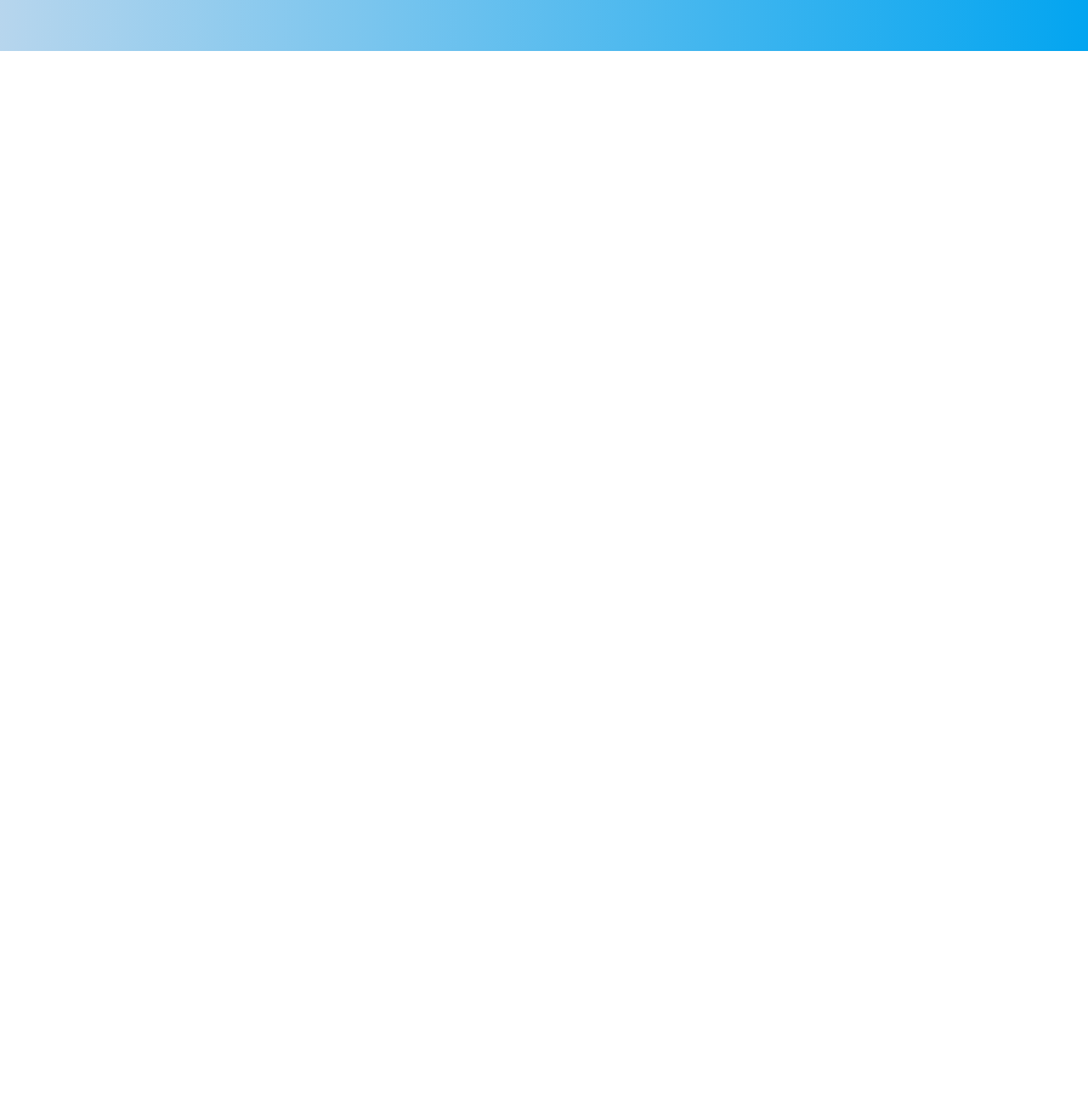
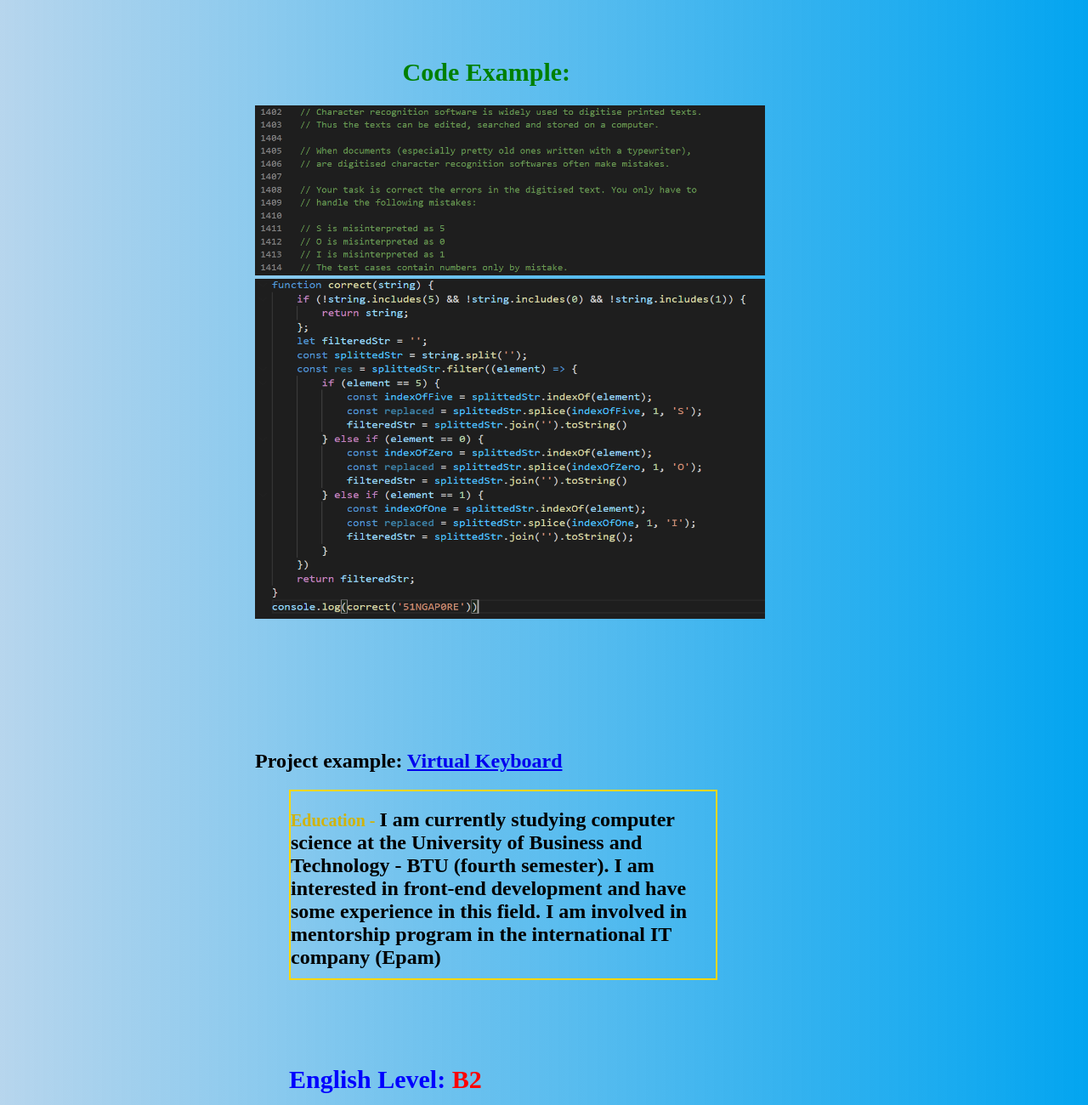
Before and after one commit to Levani49/rsschool-cv, a plain HTML site: page index.html in a window 1280 px wide. Shown: the part 940-2240 px from the top of the page at 85% size. Before the commit the page ends 1000 px from the top, so only its background shows below. Drawn offline with Linux system fonts and the light colour scheme.

Commit message:
feat: color change

```diff
--- a/index.html
+++ b/index.html
@@ -12,16 +12,21 @@
 <body>
     <nav>
         <ul class="navigation">
-            <li> <a href="https://www.javascript.com/" target="_blank" style="text-decoration: none; color: gold;">JavaScript</a> </li>
-            <li> <a href="https://reactjs.org/" target="_blank" style="text-decoration: none; color: aqua; font-size: 15px;">React Js</a> </li>
-            <li> <a href="https://www.typescriptlang.org/" target="_blank" style="text-decoration: none; color: blue;">TypeScript</a> </li>
+            <li>
+                <p style="color: white; float: left;">
+                    <h1 style="color: white;">Contact information:</h1>
+                </p>
+            </li>
+            <li> <a href="https://www.linkedin.com/in/levani-pachuashvili-3a7194223/" target="_blank" style="text-decoration: none; color: rgba(6, 129, 224, 0.674);">LinkedIn Profile</a> </li>
+            <li> <a href="https://github.com/Levani49" target="_blank" style="text-decoration: none; color: white; font-size: 15px;">Github profile</a> </li>
+            <li> <a href="https://discord.com" target="_blank" style="text-decoration: none; color: blue;">Discord name: levani#8719</a> </li>
         </ul>
     </nav>
     <main>
         <img src="./assets/face.jpg" class="me" alt="myPicture">
         <div class="textDiv">
-            <h3 class="text">Hello, I am Levani, My main goal is to learn as much as possible and become successful software engineer. I always try to learn new things(especially things, which are connected into the technologies), therefore I think that the key of success
-                is to learn essential and most demanded things.</h3>
+            <h2 class="text">Hello, I am Levani, My main goal is to learn as much as possible and become successful software engineer. I always try to learn new things(especially things, which are connected into the technologies), therefore I think that the key of success
+                is to learn essential and most demanded things.</h2>
             <h4 class="skillsText">My Skills:</h4>
             <ul class="skills">
                 <li>HTML</li>
@@ -33,7 +38,18 @@
                 <li>Light SQL</li>
                 <li>Git</li>
             </ul>
+
+            <h2 class="code">Code Example:</h2>
         </div>
+        <img src="./assets/question.PNG" alt="condition of code" class="ques">
+        <img src="./assets/codeExample.PNG" alt="code example" class="function">
+        <h2 class="keyboard">Project example: <a href="https://rolling-scopes-school.github.io/levani49-JSFEGE/virtual_keyboard/" target="_blank">Virtual Keyboard</a></h2>
+        <div class="container">
+            <h2>
+                <spam style="color: rgb(208, 179, 11); font-size: 20px;">Education - </spam> I am currently studying computer science at the University of Business and Technology - BTU (fourth semester). I am interested in front-end development and have some experience in this field. I am involved in mentorship
+                program in the international IT company (Epam)</h2>
+        </div>
+        <h2 class="english" style="color: Blue;">English Level: <span style="color: red;">B2</span></h2>
     </main>
 
     <footer>
@@ -41,7 +57,7 @@
             <li> <a href="https://github.com/Levani49" target="_blank">Levani49</a> </li>
             <li>04/07.2022</li>
             <li class="link">
-                <a href="https://app.rs.school/" target="_blank"> <img src="./assets/rsimg.png"> </a>
+                <a href="https://app.rs.school/" target="_blank"> <img src="./assets/rsimg.png" alt="rsLogo"> </a>
             </li>
         </ul>
     </footer>
--- a/style.css
+++ b/style.css
@@ -4,7 +4,7 @@
 body {
     margin: 0;
     padding: 0;
-    height: 1000px;
+    height: 900px;
     background-image: linear-gradient(to right, rgba(126, 181, 223, 0.559), rgb(3, 165, 240));
 }
 
@@ -77,7 +77,7 @@ body {
 }
 
 .foot {
-    margin-top: 130px;
+    margin-top: 230px;
     width: 100%;
     height: 70px;
     background-color: rgb(5, 34, 89);
@@ -87,7 +87,6 @@ body {
     justify-content: space-around;
     list-style: none;
     box-sizing: border-box;
-    position: fixed;
 }
 
 .foot li {
@@ -111,3 +110,41 @@ body {
     width: 50px;
     height: 30px;
 }
+
+.ques {
+    margin-top: 650px;
+    margin-left: 300px;
+    width: 600px;
+    height: 200px;
+}
+
+.code {
+    margin-top: 100px;
+    color: green;
+    font-size: 30px;
+}
+
+.function {
+    margin-left: 300px;
+    width: 600px;
+    height: 400px;
+}
+
+.keyboard {
+    margin-left: 300px;
+    margin-top: 150px;
+}
+
+.container {
+    width: 500px;
+    height: 220px;
+    border: 2px solid gold;
+    margin-left: 340px;
+    border-style: double;
+}
+
+.english {
+    margin-left: 340px;
+    margin-top: 100px;
+    font-size: 30px;
+}
```
Also changed, not shown: assets/codeExample.PNG (added), assets/question.PNG (added).
